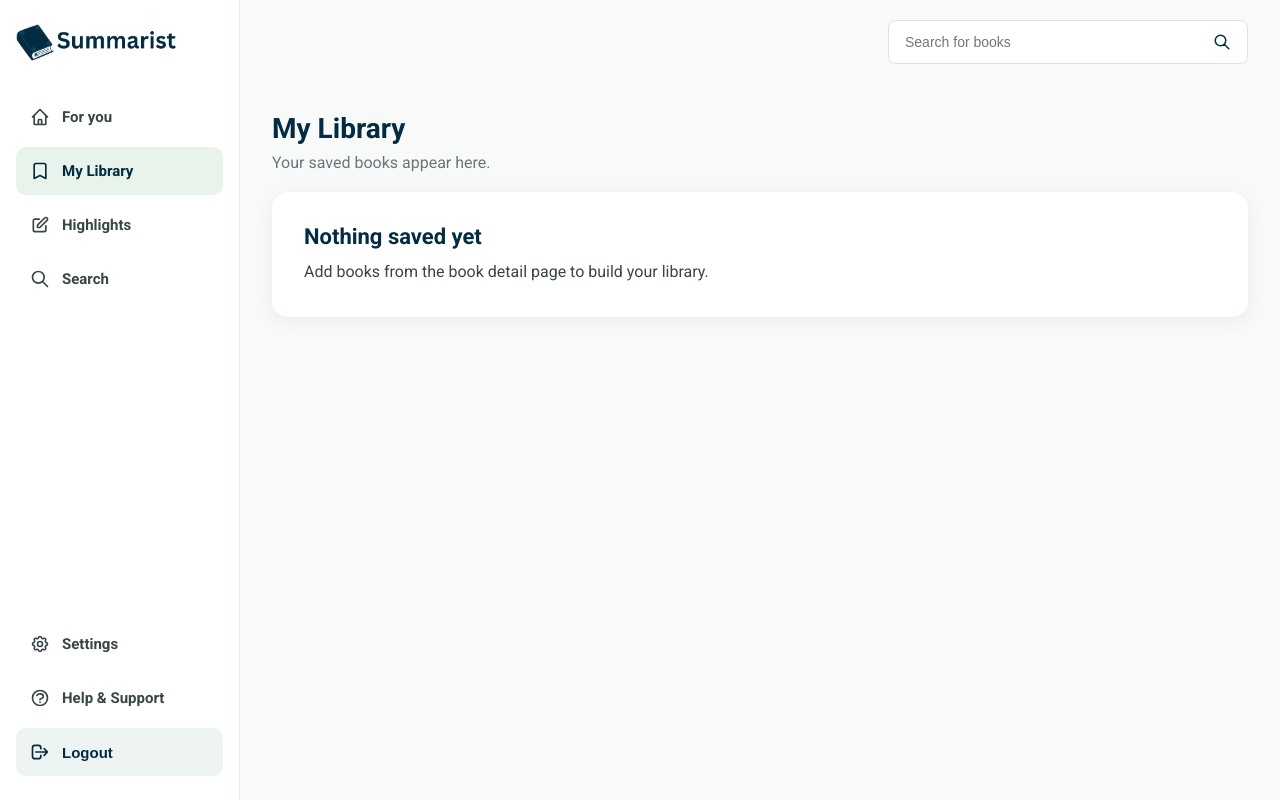
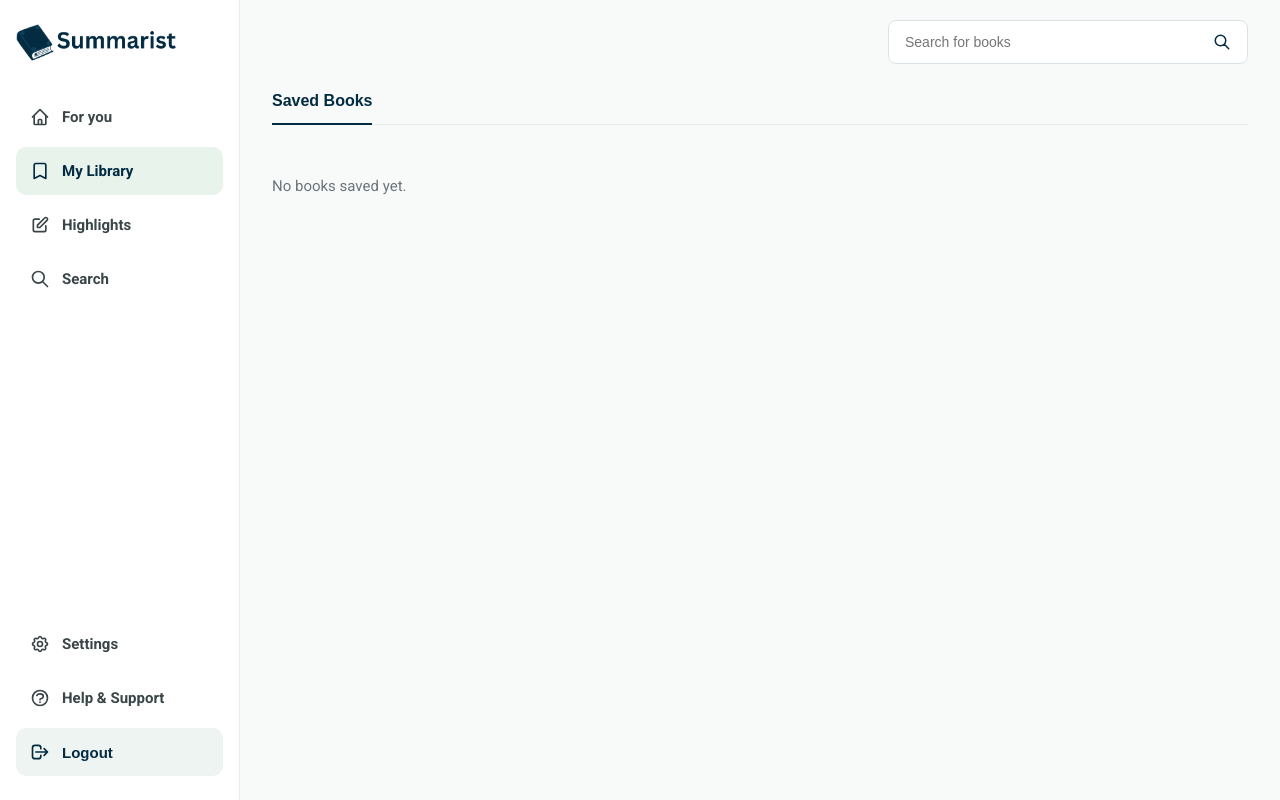
Before and after one commit to mesem24-rgb/virtual-internship-summarist, a Next.js app: page /library in a window 1280 px wide. Shown: the top 800 px of the page. Built offline with nearby package versions, Linux system fonts and the light colour scheme.

Commit message:
restore landing page and app fixes

```diff
--- a/src/app/components/Sidebar.jsx
+++ b/src/app/components/Sidebar.jsx
@@ -19,7 +19,7 @@ import {
 const Sidebar = () => {
   const pathname = usePathname();
   const router = useRouter();
-  const { logout } = useAuth();
+  const { user, logout, openAuth } = useAuth();
   const [menuOpen, setMenuOpen] = useState(false);
   const [fontSize, setFontSize] = useState("md");
 
@@ -62,8 +62,13 @@ const Sidebar = () => {
     };
   }, [menuOpen]);
 
+
   const handleLogout = () => {
-    logout();
+    if (user) {
+      logout();
+    } else {
+      openAuth();
+    }
     setMenuOpen(false);
     router.push("/");
   };
--- a/src/app/context/AuthContext.jsx
+++ b/src/app/context/AuthContext.jsx
@@ -1,15 +1,40 @@
 "use client";
 
-import { createContext, useContext, useState } from "react";
+import { createContext, useContext, useEffect, useState } from "react";
 
-const AuthContext = createContext();
+const AuthContext = createContext(undefined);
 
 const isValidEmail = (email) => /\S+@\S+\.\S+/.test(email);
+const STORAGE_KEY = "summarist-user";
 
 export const AuthProvider = ({ children }) => {
   const [isOpen, setIsOpen] = useState(false);
   const [user, setUser] = useState(null);
   const [pendingRoute, setPendingRoute] = useState("/for-you");
+  const [isHydrated, setIsHydrated] = useState(false);
+
+  useEffect(() => {
+    try {
+      const savedUser = localStorage.getItem(STORAGE_KEY);
+      if (savedUser) {
+        setUser(JSON.parse(savedUser));
+      }
+    } catch (error) {
+      console.error("Failed to load saved user", error);
+    } finally {
+      setIsHydrated(true);
+    }
+  }, []);
+
+  const saveUser = (userData) => {
+    setUser(userData);
+    localStorage.setItem(STORAGE_KEY, JSON.stringify(userData));
+  };
+
+  const clearUser = () => {
+    setUser(null);
+    localStorage.removeItem(STORAGE_KEY);
+  };
 
   const openAuth = (route = "/for-you") => {
     const safeRoute = typeof route === "string" ? route : "/for-you";
@@ -32,7 +57,7 @@ export const AuthProvider = ({ children }) => {
       return { success: false, message: "User not found" };
     }
 
-    setUser({
+    saveUser({
       email,
       isGuest: false,
     });
@@ -53,7 +78,7 @@ export const AuthProvider = ({ children }) => {
       };
     }
 
-    setUser({
+    saveUser({
       email,
       isGuest: false,
     });
@@ -63,7 +88,7 @@ export const AuthProvider = ({ children }) => {
   };
 
   const guestLogin = () => {
-    setUser({
+    saveUser({
       email: "guest@gmail.com",
       isGuest: true,
     });
@@ -72,7 +97,9 @@ export const AuthProvider = ({ children }) => {
     return { success: true };
   };
 
-  const logout = () => setUser(null);
+  const logout = () => {
+    clearUser();
+  };
 
   return (
     <AuthContext.Provider
@@ -86,6 +113,7 @@ export const AuthProvider = ({ children }) => {
         guestLogin,
         logout,
         pendingRoute,
+        isHydrated,
       }}
     >
       {children}
@@ -93,4 +121,12 @@ export const AuthProvider = ({ children }) => {
   );
 };
 
-export const useAuth = () => useContext(AuthContext);
+export const useAuth = () => {
+  const context = useContext(AuthContext);
+
+  if (!context) {
+    throw new Error("useAuth must be used within an AuthProvider");
+  }
+
+  return context;
+};
--- a/src/app/globals.css
+++ b/src/app/globals.css
@@ -391,6 +391,95 @@ button:disabled {
   font-weight: 300;
 }
 
+/* LIBRARY PAGE */
+
+.library-page {
+  min-height: 100vh;
+  background: var(--color-surface-alt);
+  padding: 20px 0 40px;
+}
+
+.library-page__container {
+  max-width: var(--content-max);
+  margin: 0 auto;
+  padding: 0 32px;
+}
+
+.library-page__tabs {
+  display: flex;
+  gap: 28px;
+  margin-bottom: 28px;
+  border-bottom: 1px solid var(--color-border);
+}
+
+.library-page__tab {
+  position: relative;
+  padding: 0 0 14px;
+  font-size: 16px;
+  font-weight: 600;
+  color: var(--color-text-muted);
+  background: transparent;
+}
+
+.library-page__tab--active {
+  color: var(--color-primary);
+}
+
+.library-page__tab--active::after {
+  content: "";
+  position: absolute;
+  left: 0;
+  bottom: -1px;
+  width: 100%;
+  height: 2px;
+  background: var(--color-primary);
+}
+
+.library-page__grid {
+  display: grid;
+  grid-template-columns: repeat(5, minmax(0, 1fr));
+  gap: 32px 28px;
+  align-items: start;
+}
+
+.library-page__empty {
+  padding: 24px 0;
+}
+
+.library-page__empty-text {
+  font-size: 15px;
+  color: var(--color-text-muted);
+}
+
+@media (max-width: 1200px) {
+  .library-page__grid {
+    grid-template-columns: repeat(4, minmax(0, 1fr));
+  }
+}
+
+@media (max-width: 900px) {
+  .library-page__grid {
+    grid-template-columns: repeat(3, minmax(0, 1fr));
+  }
+}
+
+@media (max-width: 576px) {
+  .library-page__container {
+    padding: 0 20px;
+  }
+
+  .library-page__grid {
+    grid-template-columns: repeat(2, minmax(0, 1fr));
+    gap: 24px 18px;
+  }
+}
+
+@media (max-width: 480px) {
+  .library-page__grid {
+    grid-template-columns: 1fr;
+  }
+}
+
 /* FOOTER */
 
 #footer {
@@ -997,6 +1086,55 @@ button:disabled {
   gap: 28px;
   align-items: start;
 }
+
+/* Landing Page */
+
+.landing-page {
+  min-height: calc(100vh - 160px);
+  display: flex;
+  align-items: center;
+  background: var(--color-surface-alt);
+}
+
+.landing-page__container {
+  max-width: 1100px;
+  margin: 0 auto;
+  padding: 0 32px;
+  width: 100%;
+}
+
+.landing-page__content {
+  max-width: 620px;
+}
+
+.landing-page__title {
+  font-size: 56px;
+  line-height: 1.05;
+  font-weight: 700;
+  color: var(--color-primary);
+  margin-bottom: 20px;
+}
+
+.landing-page__subtitle {
+  font-size: 20px;
+  line-height: 1.6;
+  color: var(--color-text-muted);
+}
+
+@media (max-width: 768px) {
+  .landing-page__container {
+    padding: 0 20px;
+  }
+
+  .landing-page__title {
+    font-size: 40px;
+  }
+
+  .landing-page__subtitle {
+    font-size: 18px;
+  }
+}
+
 
 /* SEARCH PAGE */
 
--- a/src/app/library/LibraryClient.jsx
+++ b/src/app/library/LibraryClient.jsx
@@ -1,37 +1,50 @@
 "use client";
 
+import { useState } from "react";
 import BookCard from "@/app/components/books/BookCard";
 import { useLibrary } from "@/app/context/LibraryContext";
 
 const LibraryClient = () => {
   const { library } = useLibrary();
+  const [activeTab, setActiveTab] = useState("saved");
+
+  const savedBooks = library;
+  const finishedBooks = [];
+
+  const booksToShow = activeTab === "saved" ? savedBooks : finishedBooks;
 
   return (
-    <main className="for-you-page">
-      <div className="for-you-page__container">
-        <section className="search-page">
-          <div className="search-page__header">
-            <h1 className="search-page__title">My Library</h1>
-            <p className="search-page__subtitle">
-              Your saved books appear here.
-            </p>
+    <main className="library-page">
+      <div className="library-page__container">
+        <div className="library-page__tabs">
+          <button
+            type="button"
+            className={`library-page__tab ${
+              activeTab === "saved" ? "library-page__tab--active" : ""
+            }`}
+            onClick={() => setActiveTab("saved")}
+          >
+            Saved Books
+          </button>
+
+
         </div>
 
-          {library.length > 0 ? (
-            <div className="search-page__grid">
-              {library.map((book) => (
+        {booksToShow.length > 0 ? (
+          <div className="library-page__grid">
+            {booksToShow.map((book) => (
               <BookCard key={book.id} book={book} />
             ))}
           </div>
         ) : (
-            <div className="search-page__empty">
-              <h2 className="search-page__empty-title">Nothing saved yet</h2>
-              <p className="search-page__empty-text">
-                Add books from the book detail page to build your library.
+          <div className="library-page__empty">
+            <p className="library-page__empty-text">
+              {activeTab === "saved"
+                ? "No books saved yet."
+                : "No finished books yet."}
             </p>
           </div>
         )}
-        </section>
       </div>
     </main>
   );
--- a/src/app/page.tsx
+++ b/src/app/page.tsx
@@ -1,5 +1,5 @@
-import { redirect } from "next/navigation";
+import LandingPage from "@/app/components/LandingPage";
 
 export default function HomePage() {
-  redirect("/for-you");
+  return <LandingPage />;
 }
```
Also changed, not shown: src/app/for-you/page.tsx (+47 -7 lines), src/lib/books.ts (+17 -22 lines). Lines whose indentation alone changed are shown as unchanged.
